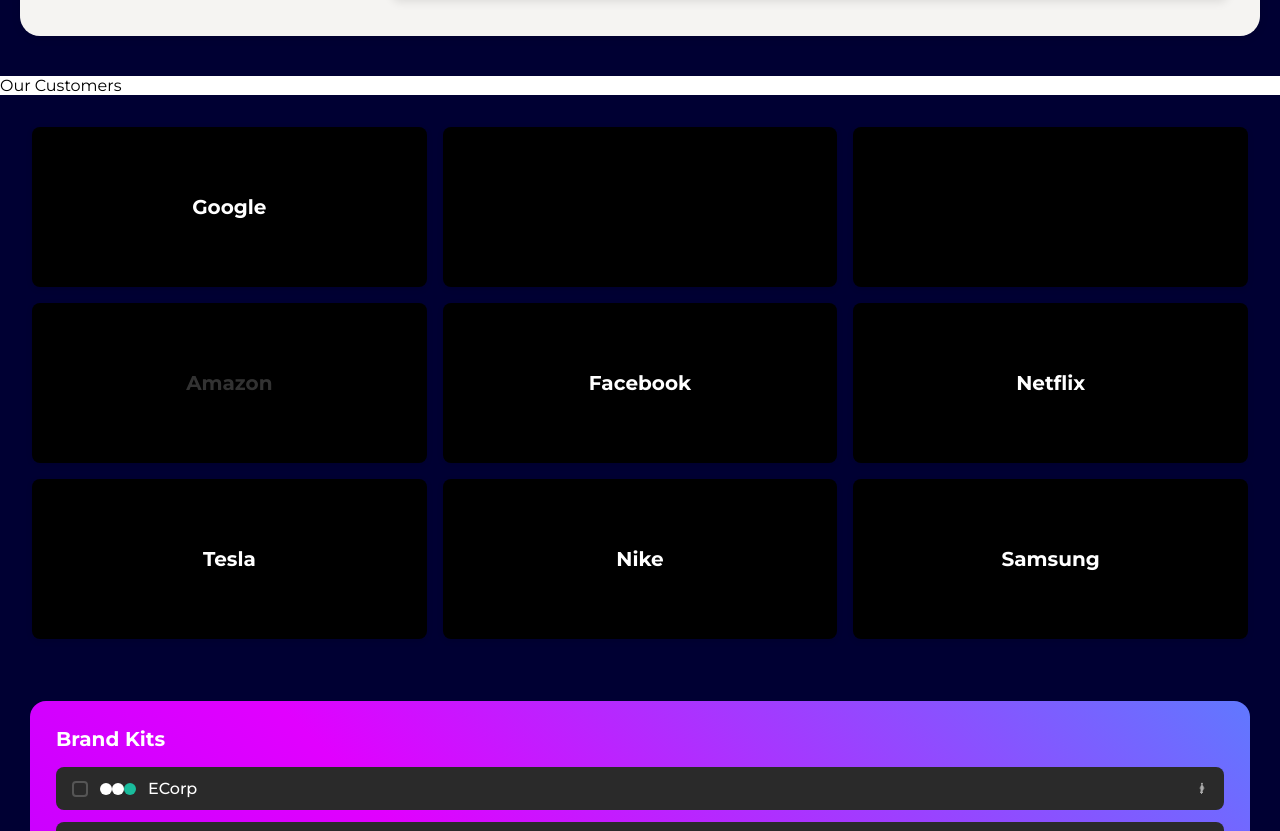
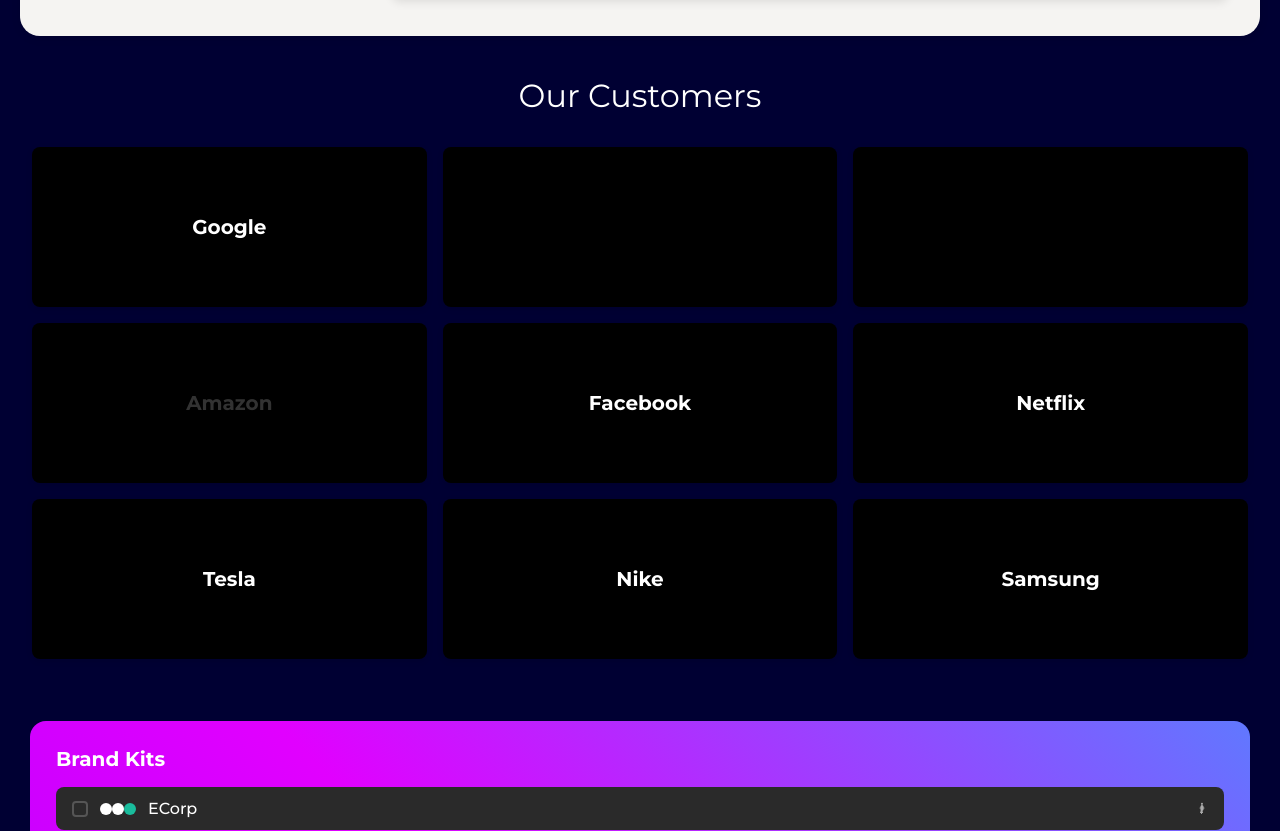
Before and after one commit to Shreshth-Srivastava/Frontend-Competition, a plain HTML site: page index.html in a window 1280 px wide. Shown: the part 2014-2845 px from the top of the page. Drawn offline with Linux system fonts and the light colour scheme.

Commit message:
Update style.css

```diff
--- a/style.css
+++ b/style.css
@@ -871,3 +871,12 @@
     background-color: black;
     font-weight: bold;
 }
+
+.heading{
+    display: flex;
+    align-items: center;
+    justify-content: center;
+    background-color: var(--dark-blue);
+    color: var(--font-color);
+    font-size: 2rem;
+}
```
